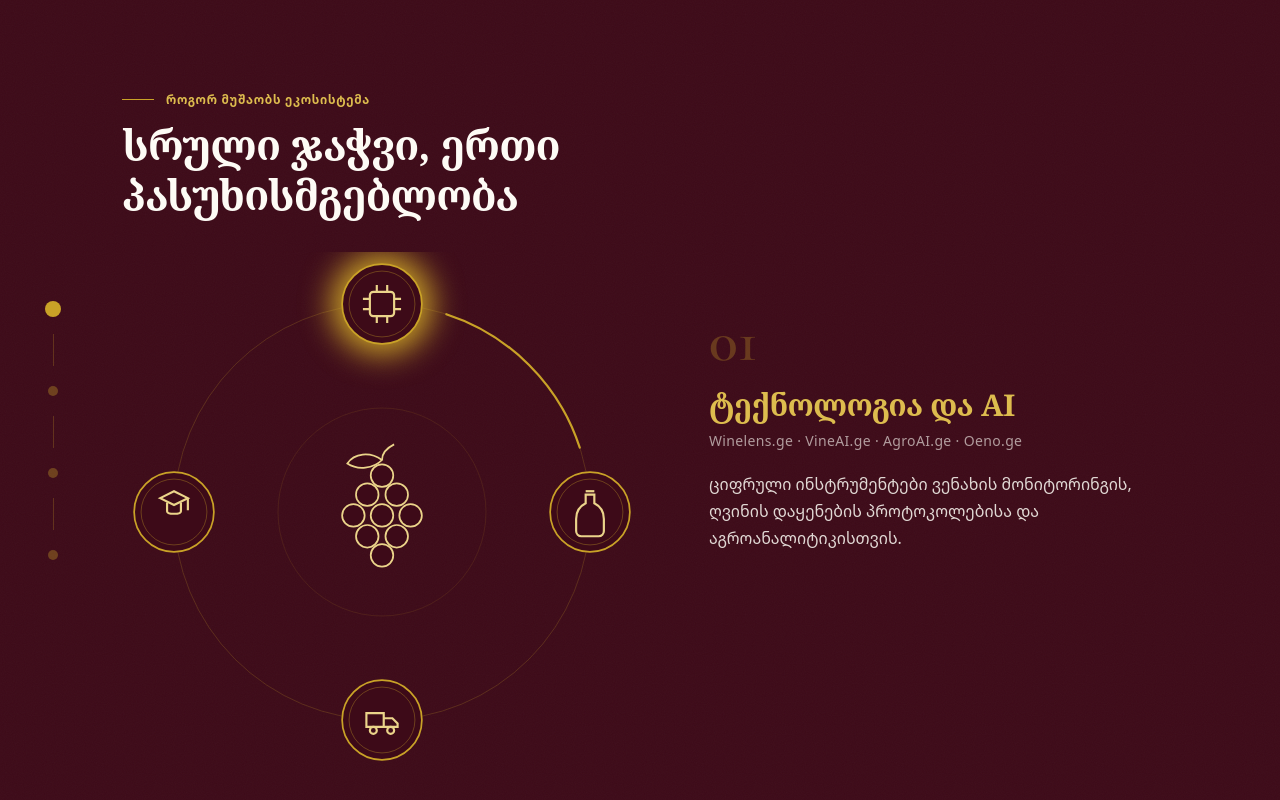
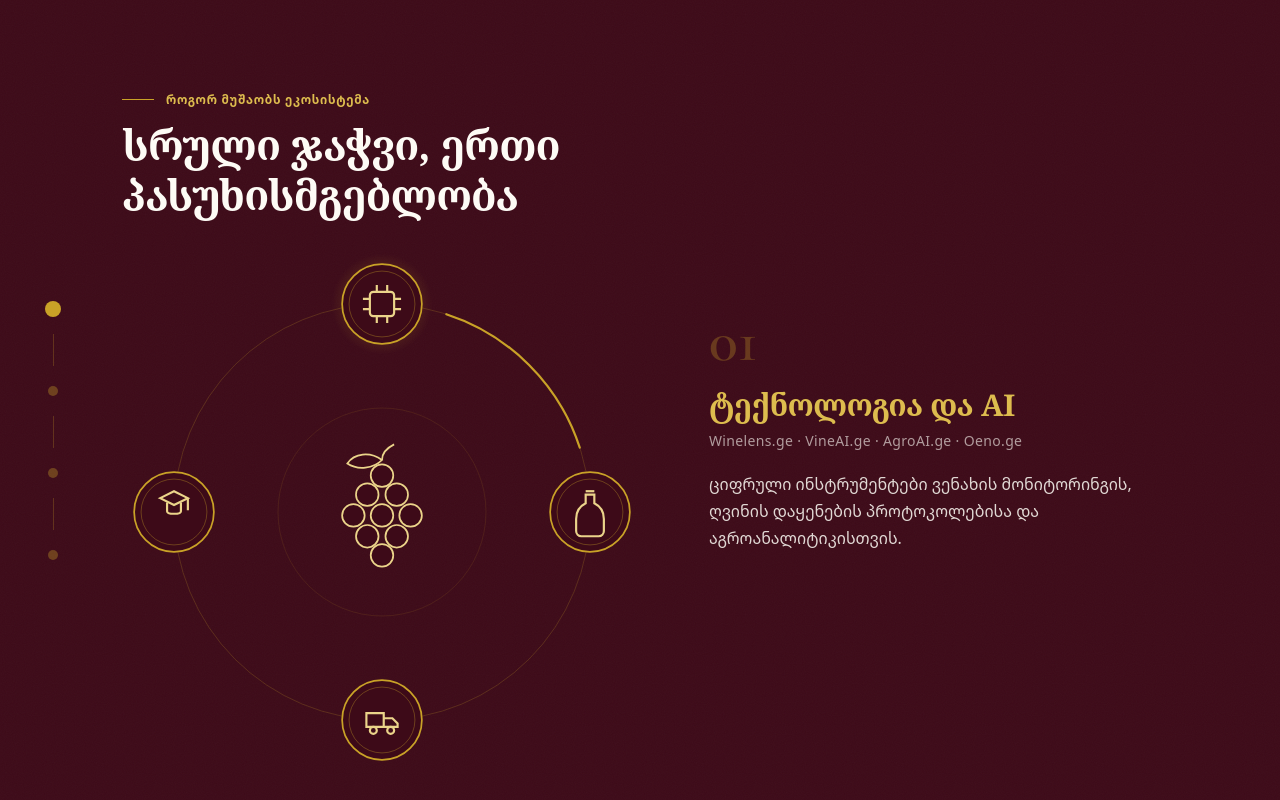
Before and after one commit to Davitip/oenohub-website, a React (Vite) app: page / in a window 1280 px wide. Shown: the part 2641-3441 px from the top of the page. Built offline with nearby package versions, Linux system fonts and the light colour scheme.

Commit message:
perf: replace SVG blur glow with radial gradient in chain diagram (scroll jank fix)

```diff
--- a/src/components/home/EcosystemChain.tsx
+++ b/src/components/home/EcosystemChain.tsx
@@ -172,6 +172,15 @@ export default function EcosystemChain() {
               {d.home.chain.heading}
             </h2>
             <svg viewBox="0 0 600 600" className="w-full max-w-[520px]" role="img" aria-label={d.home.chain.diagramAria}>
+              <defs>
+                {/* gradient glow instead of an SVG blur filter — blur filters are
+                    repainted every frame during scroll-scrubbing and cause jank */}
+                <radialGradient id="chainNodeGlow" cx="50%" cy="50%" r="50%">
+                  <stop offset="0%" stopColor="#C9A227" stopOpacity="0.55" />
+                  <stop offset="55%" stopColor="#C9A227" stopOpacity="0.18" />
+                  <stop offset="100%" stopColor="#C9A227" stopOpacity="0" />
+                </radialGradient>
+              </defs>
               <circle cx={300} cy={300} r={240} fill="none" stroke="#C9A227" strokeWidth={1} opacity={0.25} />
               <circle cx={300} cy={300} r={120} fill="none" stroke="#C9A227" strokeWidth={0.7} opacity={0.2} />
               {ARCS.map((d, i) => (
@@ -209,9 +218,8 @@ export default function EcosystemChain() {
                     cx={n.x}
                     cy={n.y}
                     r={58}
-                    fill="#C9A227"
+                    fill="url(#chainNodeGlow)"
                     opacity={0}
-                    style={{ filter: 'blur(18px)' }}
                   />
                   <circle cx={n.x} cy={n.y} r={46} fill="#3D0A18" stroke="#C9A227" strokeWidth={2} />
                   <circle cx={n.x} cy={n.y} r={38} fill="none" stroke="#C9A227" strokeWidth={0.8} opacity={0.5} />
```
